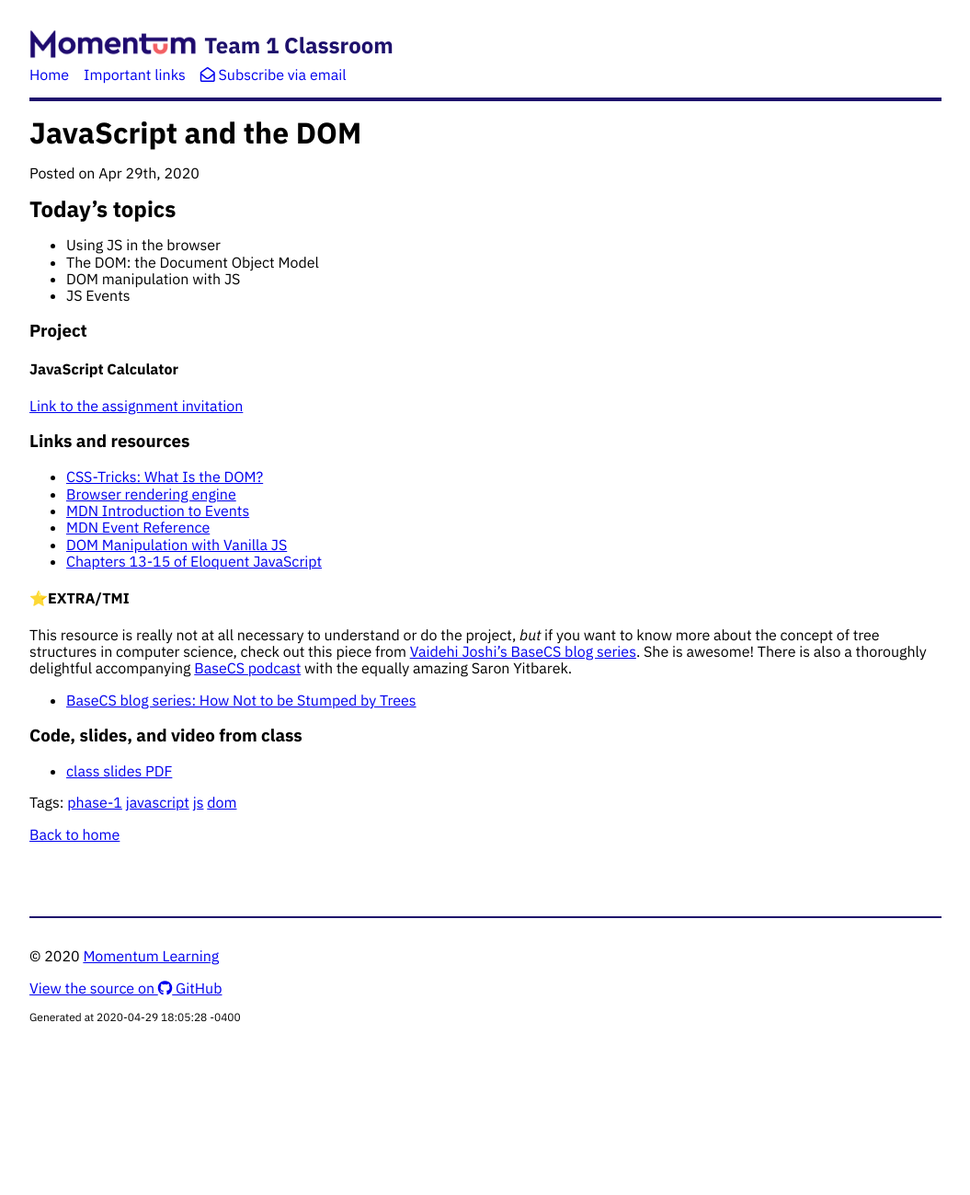
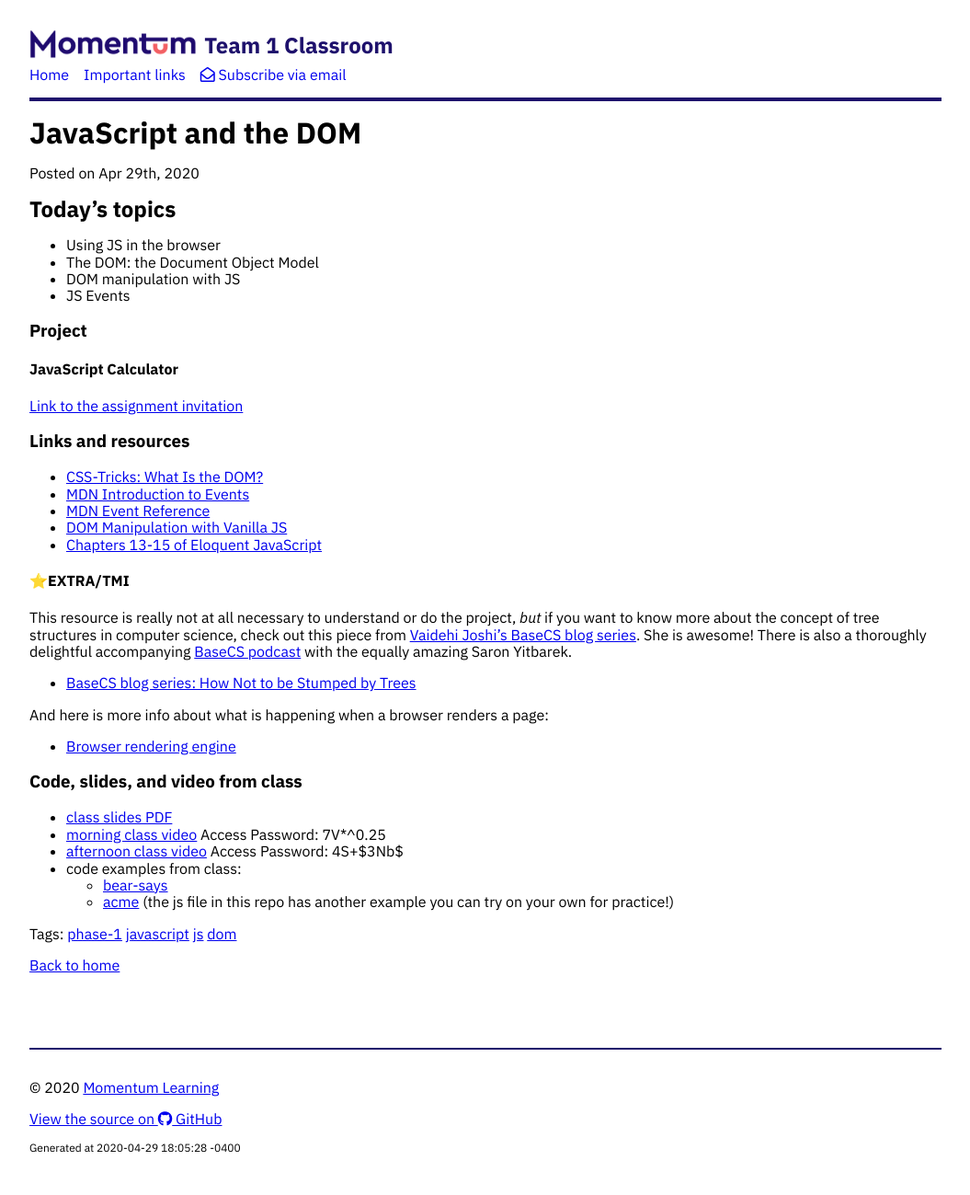
Before and after one commit to Momentum-Morehouse-2/Momentum-Morehouse-2.github.io, a Jekyll site: the page built from _posts/2020-04-29-js-dom.md, in a window 1280 px wide. Shown: the whole page at 92% size, without its empty margins (112-1167 px from the left). Built offline with Jekyll 4.4.1, drawn with Linux system fonts in a browser that asks for light colours; nearby versions of some CDN libraries; before the commit the page ends 1157 px from its top, so only the background shows below that.

Commit message:
Update content for js and the dom class

```diff
--- a/_posts/2020-04-29-js-dom.md
+++ b/_posts/2020-04-29-js-dom.md
@@ -32,7 +31,14 @@ tags: phase-1 javascript js dom
 This resource is really not at all necessary to understand or do the project, _but_ if you want to know more about the concept of tree structures in computer science, check out this piece from [Vaidehi Joshi's BaseCS blog series](https://medium.com/basecs). She is awesome! There is also a thoroughly delightful accompanying [BaseCS podcast](https://www.codenewbie.org/basecs) with the equally amazing Saron Yitbarek.
   - [BaseCS blog series: How Not to be Stumped by Trees](https://medium.com/basecs/how-to-not-be-stumped-by-trees-5f36208f68a7)
 
+And here is more info about what is happening when a browser renders a page:
+- [Browser rendering engine](https://www.html5rocks.com/en/tutorials/internals/howbrowserswork/#The_rendering_engine)
 
 ### Code, slides, and video from class
 
 - [class slides PDF](../slide-decks/js-dom.pdf)
+- [morning class video](https://us02web.zoom.us/rec/share/5pwoF-6gqnxIG42d-lHRR6x9Et3gaaa80HUd_vFfxUx7l9uRuh1560btQ6Ko0MEM?startTime=1588165642000) Access Password: 7V*^0.25
+- [afternoon class video](https://us02web.zoom.us/rec/share/tdBbA-3Uy0BJTo3g1mT2V_MmJra5T6a8gSQZqfAEzB6KYZJXHGnlE2wSvzM0E3Zq?startTime=1588186687000) Access Password: 4S+$3Nb$
+- code examples from class:
+  - [bear-says](https://github.com/momentum-team-1/examples/tree/master/bear-says)
+  - [acme](https://github.com/momentum-team-1/examples/tree/master/dom-acme) (the js file in this repo has another example you can try on your own for practice!)
```
Also changed, not shown: other parts of _posts/2020-04-29-js-dom.md (+0 -1 lines).
